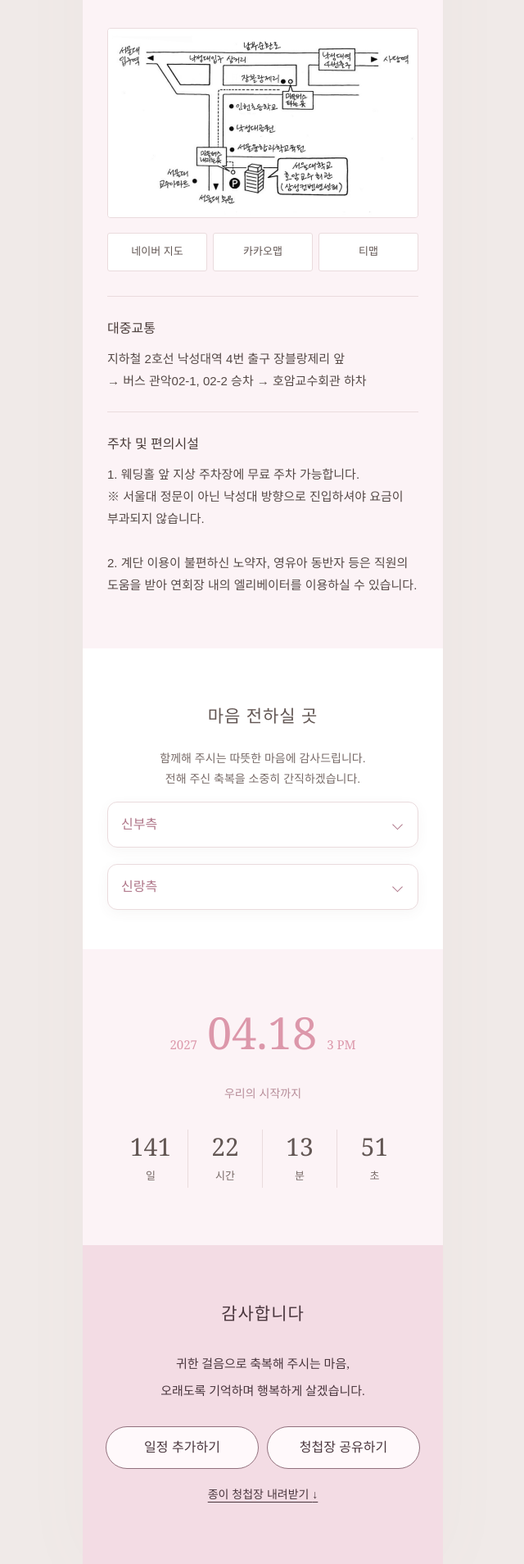
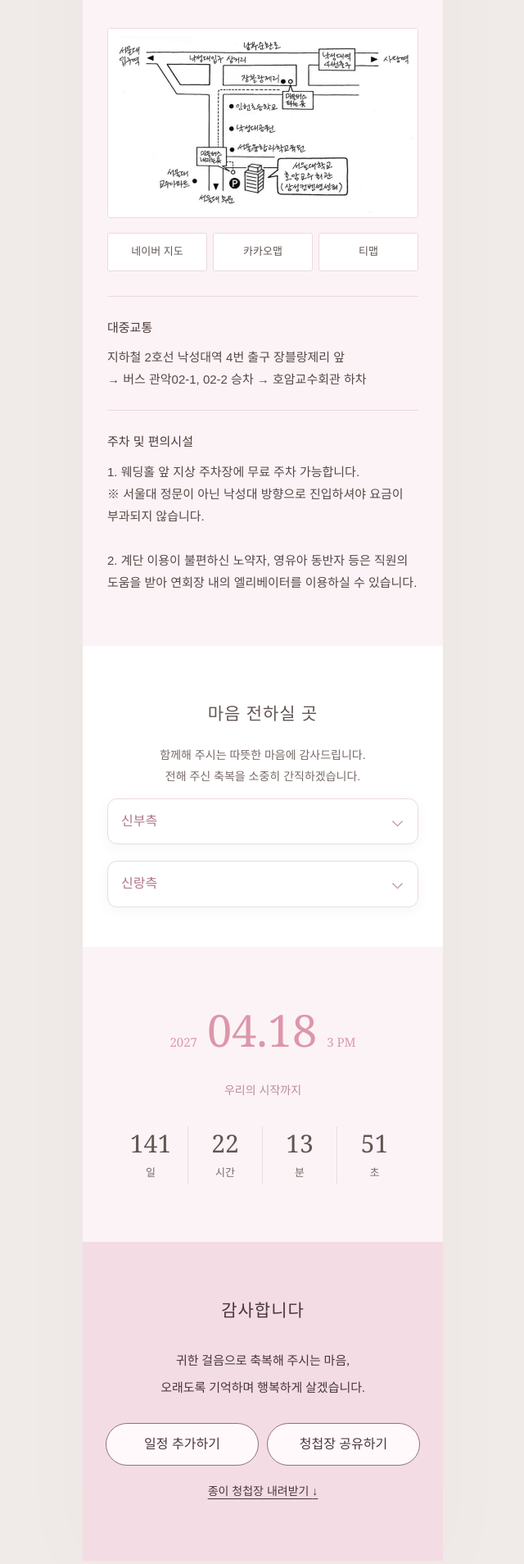
Before and after one commit to yuriandhoon/wedding, a Jekyll site: the page built from yuri/index.html, in a window 1280 px wide. Shown: the part 2547-4455 px from the top of the page at 82% size, without its empty margins (319-959 px from the left). Built offline with Jekyll 4.4.1, drawn with Linux system fonts in a browser that asks for light colours.

Commit message:
Update style.css

```diff
--- a/css/style.css
+++ b/css/style.css
@@ -366,7 +366,7 @@ p {
 }
 
 .transport h3 {
-  font-family: inherit;  font-size: 16px;  font-weight: 400;
+  font-family: inherit;  font-size: 15px;  font-weight: 400;
   color: #493b38;        margin: 0 0 8px;
 }
 
```
